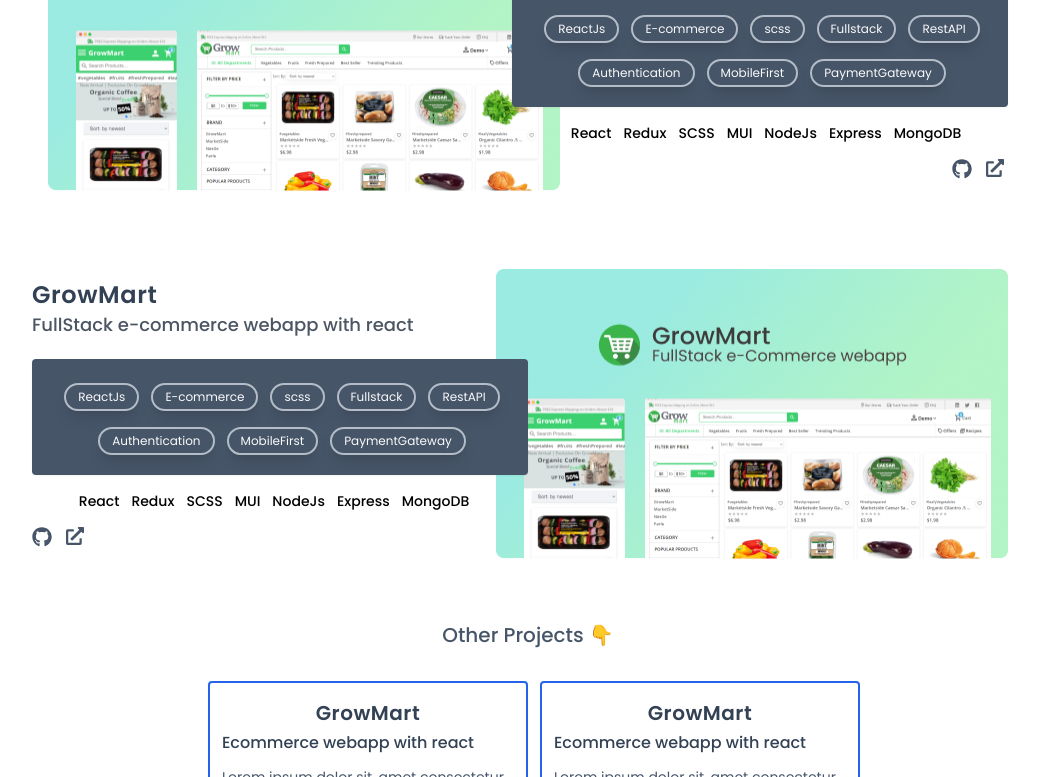
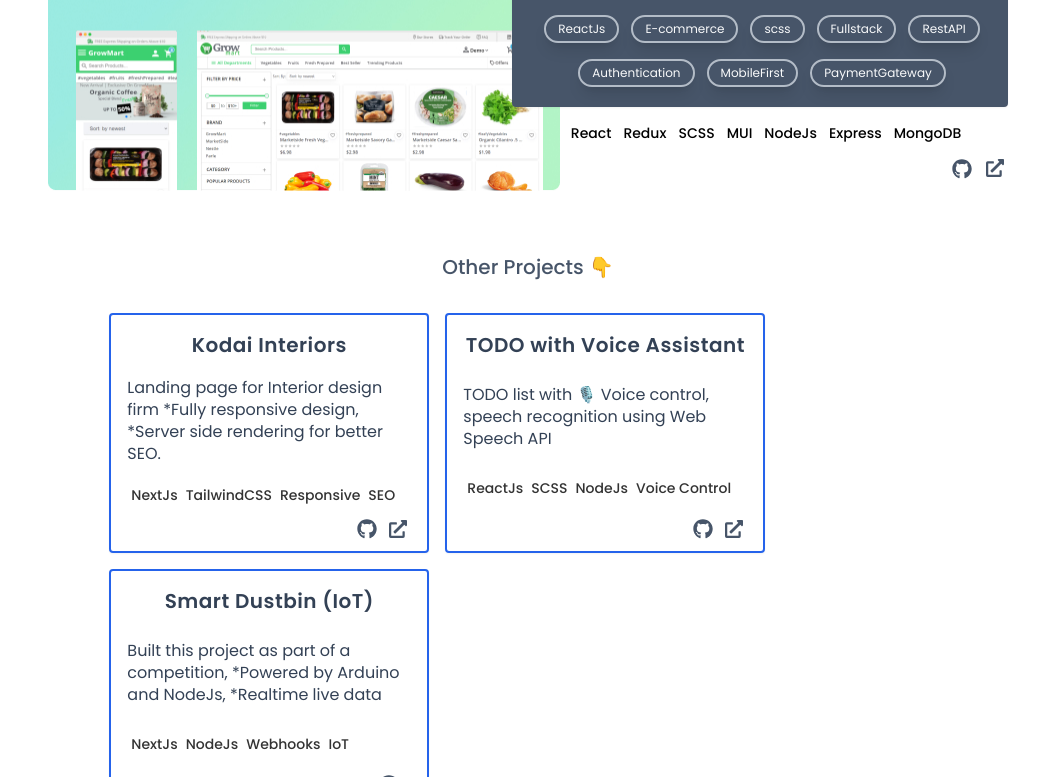
Before and after one commit to manishMandal02/manishmandal.me, a Next.js app: page / in a window 1280 px wide. Shown: the part 2023-2800 px from the top of the page, without its empty margins (112-1151 px from the left). Built offline with nearby package versions, Linux system fonts and the light colour scheme.

Commit message:
updated project info minor  animation update

```diff
--- a/components/UI/SectionHeader.tsx
+++ b/components/UI/SectionHeader.tsx
@@ -12,14 +12,14 @@
     <>
       <div
         className='m-0 mt-0  flex items-center font-semibold text-primary dark:text-primary-dark text-xl tracking-wide relative'
-        data-aos='slide-right'
-        data-aos-duration='600'
+        data-aos='fade-right'
+        data-aos-duration='500'
         data-aos-mirror='true'
       >
         <span
           className=' font-extrabold -mt-5 font-mono  tracking-tighter mr-2'
           data-aos='slide-right'
-          data-aos-delay='250'
+          data-aos-delay='100'
           data-aos-mirror='true'
         >
           ____
--- a/components/aboutMe/TechSystem.tsx
+++ b/components/aboutMe/TechSystem.tsx
@@ -26,14 +26,14 @@
 
   return (
     <div className='py-4 px-4 w-1/2 ms:w-full flex items-center justify-center -mr-12 ms:mr-0 ms:mt-28 z-30'>
-      <div className='absolute dark:opacity-15 dark:border-2 dark:border-dashed  dark:border-slate-200 linedBorder w-48 h-48 z-20 rounded-full opacity-10 '></div>
-      <div className='absolute dark:opacity-15 dark:border-2 dark:border-dashed  dark:border-slate-200 w-28 h-28 z-20 rounded-full linedBorder opacity-10 '></div>
+      <div className='absolute dark:opacity-20 dark:border-2 dark:border-dashed  dark:border-slate-200 linedBorder w-48 h-48 z-20 rounded-full opacity-10 '></div>
+      <div className='absolute dark:opacity-20 dark:border-2 dark:border-dashed  dark:border-slate-200 w-28 h-28 z-20 rounded-full linedBorder opacity-10 '></div>
       {/* tech stacks */}
       <motion.div
         variants={techStackContainerVariant}
         initial='initial'
         animate='animate'
-        className='bg-white  dark:bg-primaryDarkBG flex items-center skew-y-12	 justify-center  border-2 border-dashed  border-slate-200 border-opacity-80  dark:border-opacity-10 w-72 h-72 rounded-full relative '
+        className='bg-white  dark:bg-primaryDarkBG flex items-center skew-y-12	 justify-center  border-2 border-dashed  border-slate-200 border-opacity-80  dark:border-opacity-20 w-72 h-72 rounded-full relative '
       >
         <motion.div
           className={`bg-white dark:bg-gray-100 flex items-center justify-center shadowPlane0 z-20 shadow-gray-200   w-14 h-14 rounded-full absolute -top-6 left-28 py-2 px-2`}
--- a/components/landingSection/ScrollDown.tsx
+++ b/components/landingSection/ScrollDown.tsx
@@ -34,7 +34,7 @@
               variants={scrollDownVariant}
               onClick={() => scrollTo('about-me')}
               whileHover='onHover'
-              className=' py-4 px-4 rounded-full bg-white dark:bg-slate-400  shadow-md dark:shadow-md text-lg mr-4 scale-125 ms:text-base ms:py-3 ms:px-3 shadow-gray-300 dark:shadow-gray-400 cursor-pointer '
+              className=' py-4 px-4 rounded-full bg-white dark:bg-slate-500  shadow-md dark:shadow-sm text-lg mr-4 scale-125 ms:text-base ms:py-3 ms:px-3 shadow-gray-300 dark:shadow-gray-400 cursor-pointer '
             >
               <BsArrowsExpand />
             </motion.div>
--- a/components/myProjects/ProjectCard.tsx
+++ b/components/myProjects/ProjectCard.tsx
@@ -5,18 +5,16 @@
 interface Props {
   id: string;
   title: string;
-  subTitle: string;
   github?: string;
-  link: string;
+  link?: string;
   desc: string;
-  tags: string[];
   tech: string[];
 }
 
-const ProductCard: React.FC<Props> = ({ id, title, subTitle, tech, github, link, desc }) => {
+const ProductCard: React.FC<Props> = ({ id, title, tech, github, link, desc }) => {
   return (
     <div
-      className='w-80 mt-4 ms:w-full py-3 px-3 ml-3 border-2 border-primary shadow-sm rounded  transition-all duration-200 overflow-hidden'
+      className='w-80 mt-4 h-60 ms:h-60 ms:w-full flex flex-col justify-between py-3 px-4  ml-4 border-2 border-primary shadow-sm rounded  transition-all duration-200 overflow-hidden'
       key={id}
       data-aos='fade-up'
       data-aos-duration='500'
@@ -26,16 +24,18 @@
       <p className='m-0 text-xl text-slate-700 dark:text-gray-300 font-semibold text-center mt-1 tracking-wide'>
         {title}
       </p>
-      <p className='text-base  text-slate-700 dark:text-gray-400 font-medium mt-1'>{subTitle}</p>
-      <p className='text-sm  text-slate-600 dark:text-gray-400 font- leading mt-3 mb-2'>{desc}</p>
-      <div className='w-full flex flex-wrap -ml-2 mt-4 dark:text-gray-300 -mb-2'>
+      <p className='text-base leading-snug mt-3 text-slate-700 dark:text-gray-400 font- leading'>{desc}</p>
+      <div className='w-full self-center flex flex-wrap -ml-2 mt-4 dark:text-gray-300 -mb-2'>
         {tech.map((tech, i) => (
-          <span key={tech + i} className='m-0 -mt-px leading-snug font-medium ml-2 opacity-80 text-sm'>
+          <span
+            key={tech + i}
+            className='m-0 -mt-px leading-snug font-medium ml-2 ms:ml-1 opacity-80 text-sm'
+          >
             {tech}
           </span>
         ))}
       </div>
-      <div className='flex justify-end items-center mt-1 text-slate-600 dark:text-gray-400 overflow-hidden'>
+      <div className='flex justify-end items-center mt-4 text-slate-600 dark:text-gray-300 dark:opacity-90 overflow-hidden'>
         {github && (
           <a
             href={github && github}
@@ -46,6 +46,7 @@
             <FaGithub className='' />
           </a>
         )}
+        {link && (
           <a
             href={link}
             target='_blank'
@@ -54,6 +55,7 @@
           >
             <FaExternalLinkAlt className='' />
           </a>
+        )}
       </div>
     </div>
   );
--- a/components/myProjects/Projects.tsx
+++ b/components/myProjects/Projects.tsx
@@ -12,13 +12,14 @@
   const Arrow = isViewMore ? FaChevronUp : FaChevronDown;
   return (
     <>
-      <div className='flex flex-wrap  items-center justify-center w-2/3 ms:w-4/5'>
+      <div className='flex flex-wrap  items-center justify-start -ml-4 w-2/3 ms:w-4/5'>
         {allProjectsData.map((data, i) => {
           if (!isViewMore ? i <= 2 : i <= 5) {
             return <ProductCard id={nanoid()} {...data} />;
           }
         })}
       </div>
+      {allProjectsData.length > 3 && (
         <button
           onClick={() => {
             setIsViewMore((prev) => !prev);
@@ -32,6 +33,7 @@
             } transition-all duration-200 `}
           />
         </button>
+      )}
       {isViewMore && (
         <a
           href='https://github.com/manishMandal02'
--- a/src/animations/landingSection.ts
+++ b/src/animations/landingSection.ts
@@ -31,9 +31,9 @@
     },
   },
   whileInView: {
-    y: [2, -15, 2],
+    y: [2, -20, 2],
     x: [1, -10, 1],
-    rotateX: [10, -20, 10],
+    rotateX: [10, -22, 10],
     skew: [0, -3, 0],
     rotateZ: [0, 0],
     rotateY: [-5, -5],
@@ -106,7 +106,7 @@
     transition: {
       type: 'spring',
       duration: 1,
-      delay: i * 0.3,
+      delay: i * 0.26,
       stiffness: 100,
     },
   }),
--- a/src/assets/data/allProjects.json
+++ b/src/assets/data/allProjects.json
@@ -1,112 +1,29 @@
 [
   {
-    "title": "GrowMart",
-    "subTitle": "Ecommerce webapp with react",
-    "github": "https://github.com/manishMandal02/growmart-frontend",
-    "link": "https://growmart.netlify.app/",
-    "desc": "Lorem ipsum dolor sit, amet consectetur adipisicing elit. Doloribus unde quae recusandae sapiente.",
-    "tags": [
-      "ReactJs",
-      "E-commerce",
-      "scss",
-      "Fullstack",
-      "RestAPI",
-      "Authentication",
-      "MobileFirst",
-      "PaymentGateway"
-    ],
-    "tech": ["React", "Redux", "SCSS", "MUI", "NodeJs", "Express", "MongoDB"]
+    "title": "Kodai Interiors",
+    "desc": "Landing page for Interior design firm *Fully responsive design,  *Server side rendering for better SEO.",
+    "github": "https://github.com/manishMandal02/kodai-interiors-static",
+    "link": "http://kodaiinteriors.com",
+    "tech": ["NextJs", "TailwindCSS", "Responsive", "SEO"]
   },
   {
-    "title": "GrowMart",
-    "subTitle": "Ecommerce webapp with react",
-    "github": "https://github.com/manishMandal02/growmart-frontend",
-    "link": "https://growmart.netlify.app/",
-    "desc": "Lorem ipsum dolor sit, amet consectetur adipisicing elit. Doloribus unde quae recusandae sapiente.",
-
-    "tags": [
-      "ReactJs",
-      "E-commerce",
-      "scss",
-      "Fullstack",
-      "RestAPI",
-      "Authentication",
-      "MobileFirst",
-      "PaymentGateway"
-    ],
-    "tech": ["React", "Redux", "SCSS", "MUI", "NodeJs", "Express", "MongoDB"]
+    "title": "TODO with Voice Assistant",
+    "desc": "TODO list with 🎙️ Voice control, speech recognition using Web Speech API",
+    "github": "https://github.com/manishMandal02/to-do-with-voice-assistant",
+    "link": "https://todo-voice.netlify.app/",
+    "tech": ["ReactJs", "SCSS", "NodeJs", "Voice Control"]
   },
   {
-    "title": "GrowMart",
-    "subTitle": "Ecommerce webapp with react",
-    "github": "https://github.com/manishMandal02/growmart-frontend",
-    "link": "https://growmart.netlify.app/",
-    "desc": "Lorem ipsum dolor sit, amet consectetur adipisicing elit. Doloribus unde quae recusandae sapiente.",
-    "tags": [
-      "ReactJs",
-      "E-commerce",
-      "scss",
-      "Fullstack",
-      "RestAPI",
-      "Authentication",
-      "MobileFirst",
-      "PaymentGateway"
-    ],
-    "tech": ["React", "Redux", "SCSS", "MUI", "NodeJs", "Express", "MongoDB"]
+    "title": "Smart Dustbin (IoT)",
+    "desc": "Built this project as part of a competition, *Powered by Arduino and NodeJs, *Realtime live data",
+    "github": "https://github.com/manishMandal02/-smart-dustbin-proj-frontend",
+    "tech": ["NextJs", "NodeJs", "Webhooks", "IoT"]
   },
   {
-    "title": "GrowMart",
-    "subTitle": "Ecommerce webapp with react",
-    "github": "https://github.com/manishMandal02/growmart-frontend",
-    "link": "https://growmart.netlify.app/",
-    "desc": "Lorem ipsum dolor sit, amet consectetur adipisicing elit. Doloribus unde quae recusandae sapiente.",
-    "tags": [
-      "ReactJs",
-      "E-commerce",
-      "scss",
-      "Fullstack",
-      "RestAPI",
-      "Authentication",
-      "MobileFirst",
-      "PaymentGateway"
-    ],
-    "tech": ["React", "Redux", "SCSS", "MUI", "NodeJs", "Express", "MongoDB"]
-  },
-  {
-    "title": "GrowMart",
-    "subTitle": "Ecommerce webapp with react",
-    "github": "https://github.com/manishMandal02/growmart-frontend",
-    "link": "https://growmart.netlify.app/",
-    "desc": "Lorem ipsum dolor sit, amet consectetur adipisicing elit. Doloribus unde quae recusandae sapiente.",
-
-    "tags": [
-      "ReactJs",
-      "E-commerce",
-      "scss",
-      "Fullstack",
-      "RestAPI",
-      "Authentication",
-      "MobileFirst",
-      "PaymentGateway"
-    ],
-    "tech": ["React", "Redux", "SCSS", "MUI", "NodeJs", "Express", "MongoDB"]
-  },
-  {
-    "title": "GrowMart",
-    "subTitle": "Ecommerce webapp with react",
-    "github": "https://github.com/manishMandal02/growmart-frontend",
-    "link": "https://growmart.netlify.app/",
-    "desc": "Lorem ipsum dolor sit, amet consectetur adipisicing elit. Doloribus unde quae recusandae sapiente.",
-    "tags": [
-      "ReactJs",
-      "E-commerce",
-      "scss",
-      "Fullstack",
-      "RestAPI",
-      "Authentication",
-      "MobileFirst",
-      "PaymentGateway"
-    ],
-    "tech": ["React", "Redux", "SCSS", "MUI", "NodeJs", "Express", "MongoDB"]
+    "title": "My Portfolio (old)",
+    "desc": "My first portfolio inspired by Matt's personal site 👉 mattfarley.ca, built it as mobile first experience with PWA support",
+    "github": "https://github.com/manishMandal02/kodai-interiors-static",
+    "link": "http://kodaiinteriors.com",
+    "tech": ["ReactJs", "SCSS", "Mobile First", "SEO"]
   }
 ]
--- a/src/assets/data/featuredProject.json
+++ b/src/assets/data/featuredProject.json
@@ -1,22 +1,4 @@
 [
-  {
-    "image": "/growmart-banner.webp",
-    "title": "GrowMart",
-    "subTitle": "FullStack e-commerce webapp with react",
-    "github": "https://github.com/manishMandal02/growmart-frontend",
-    "link": "https://growmart.netlify.app/",
-    "tags": [
-      "ReactJs",
-      "E-commerce",
-      "scss",
-      "Fullstack",
-      "RestAPI",
-      "Authentication",
-      "MobileFirst",
-      "PaymentGateway"
-    ],
-    "tech": ["React", "Redux", "SCSS", "MUI", "NodeJs", "Express", "MongoDB"]
-  },
   {
     "image": "/growmart-banner.webp",
     "title": "GrowMart",
--- a/tailwind.config.js
+++ b/tailwind.config.js
@@ -19,7 +19,7 @@
         400: '400ms',
       },
       width: {
-        82: '22.5rem',
+        82: '20.5rem',
         98: '25rem',
         100: '64rem',
       },
```
Lines whose indentation alone changed are shown as unchanged.
